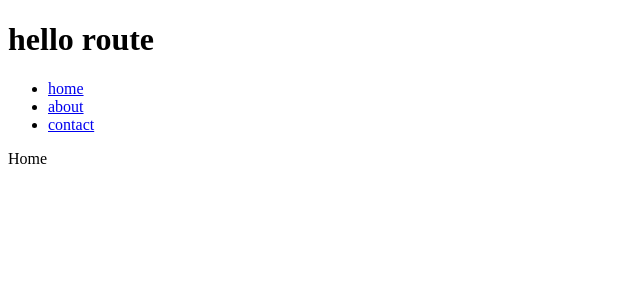
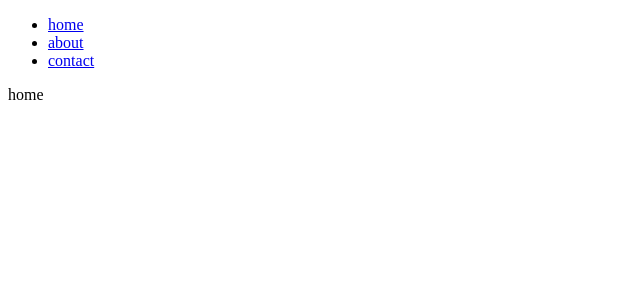
Before and after one commit to joonsol/react-curriculum, a React (Vite) app: page / in a window 1280 px wide. Shown: the top 300 px of the page, without its empty margins (0-640 px from the left). Built offline with nearby package versions, Linux system fonts and the light colour scheme.

Commit message:
Add files via upload

```diff
--- a/src/App.jsx
+++ b/src/App.jsx
@@ -1,23 +1,21 @@
-import './App.css'
-import { Route, Routes } from 'react-router-dom'
+import "./App.css";
+import { BrowserRouter as Router, Routes, Route } from "react-router-dom";
+import Navbar from "./components/Navbar";
+import About from "./pages/About";
+import Contact from "./pages/Contact";
 import Home from "./pages/Home";
-import About from "./pages/About";
-import Contact from "./pages/Contact"
-import Navbar from './components/Navbar';
 function App() {
   return (
     <div>
-      <h1>hello route</h1>
-      <Navbar/>
+      <Navbar />
       <Routes>
-        <Route path='/' element={<Home/> } />
-        <Route path='/contact/:id' element={<Contact/> } />
-        <Route path='/about' element={<About/> } />
-        <Route path="*" element={<h1>404 - Page Not Found</h1>} />
-
+        <Route path="/" element={<Home />} />
+        <Route path="/contact/:id" element={<Contact />} />
+        <Route path="/about" element={<About />} />
+        <Route path="*" element={<h1>404 Page Not Found</h1>} />
       </Routes>
     </div>
-  )
+  );
 }
 
-export default App
+export default App;
--- a/src/main.jsx
+++ b/src/main.jsx
@@ -1,10 +1,15 @@
-import { BrowserRouter } from 'react-router-dom'
+import { StrictMode } from 'react'
 import { createRoot } from 'react-dom/client'
 import './index.css'
 import App from './App.jsx'
+import { BrowserRouter } from 'react-router-dom'
 
 createRoot(document.getElementById('root')).render(
-  <BrowserRouter>
+
+    <BrowserRouter future={{
+        v7_startTransition: true,
+      }}>
     <App />
-  </BrowserRouter>,
+    </BrowserRouter>
+
 )
--- a/src/pages/Home.jsx
+++ b/src/pages/Home.jsx
@@ -1,6 +1,8 @@
-const Home = (params) => {
+const Home = (second) => {
   return(
-    <div>Home</div>
+    <div>
+      home
+    </div>
   )
-}
-export default Home;
+ }
+ export default Home
```
Also changed, not shown: src/components/Navbar.jsx (+6 -6 lines), src/pages/About.jsx (+6 -4 lines), src/pages/Contact.jsx (+6 -5 lines), 1 other file (tests, documents, lock files or other folders).
